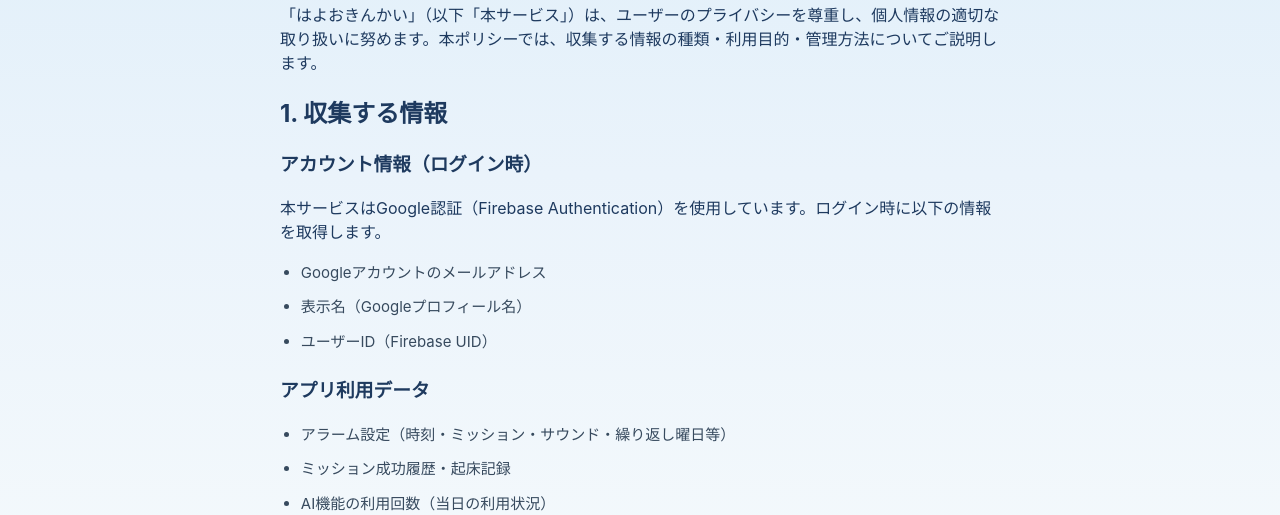
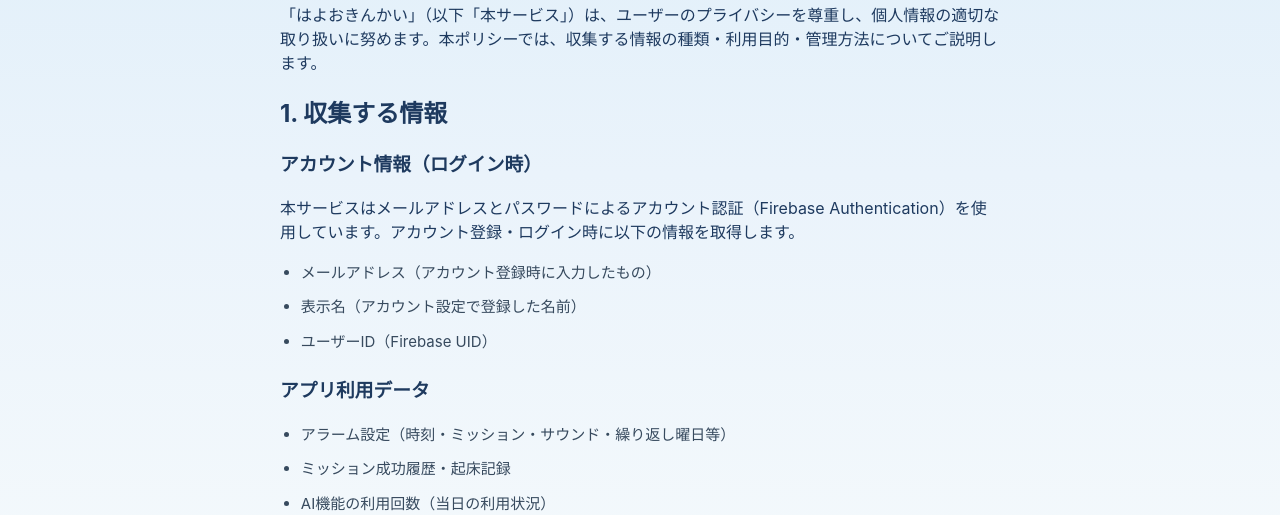
Before and after one commit to u-shin16/mezamashi-app, a Flask app: page /privacy in a window 1280 px wide. Shown: the part 236-751 px from the top of the page. Run offline with Flask 3, Linux system fonts and the light colour scheme.

Commit message:
ポリシーの修正

```diff
--- a/templates/privacy.html
+++ b/templates/privacy.html
@@ -16,10 +16,10 @@
     <h2>1. 収集する情報</h2>
 
     <h3>アカウント情報（ログイン時）</h3>
-    <p>本サービスはGoogle認証（Firebase Authentication）を使用しています。ログイン時に以下の情報を取得します。</p>
+    <p>本サービスはメールアドレスとパスワードによるアカウント認証（Firebase Authentication）を使用しています。アカウント登録・ログイン時に以下の情報を取得します。</p>
     <ul class="seo-list">
-        <li>Googleアカウントのメールアドレス</li>
-        <li>表示名（Googleプロフィール名）</li>
+        <li>メールアドレス（アカウント登録時に入力したもの）</li>
+        <li>表示名（アカウント設定で登録した名前）</li>
         <li>ユーザーID（Firebase UID）</li>
     </ul>
 
```
